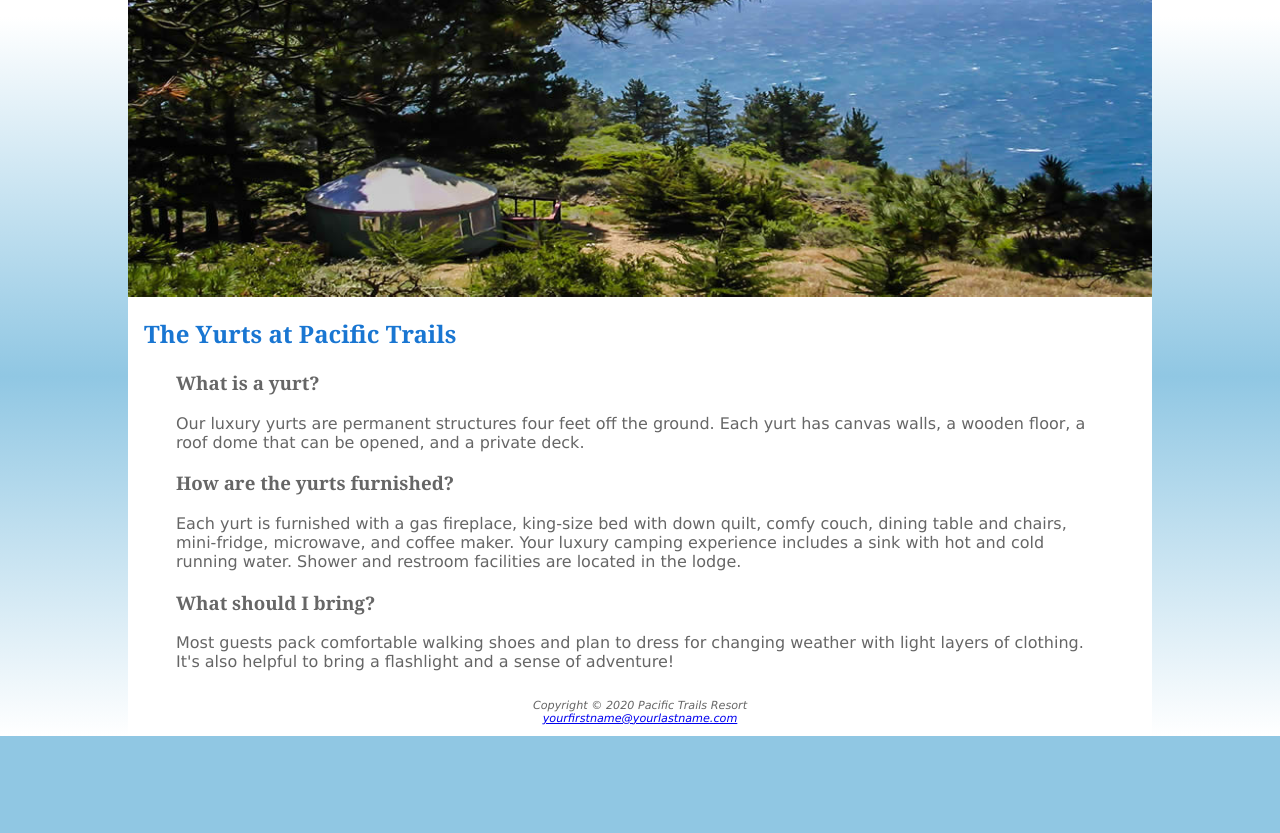
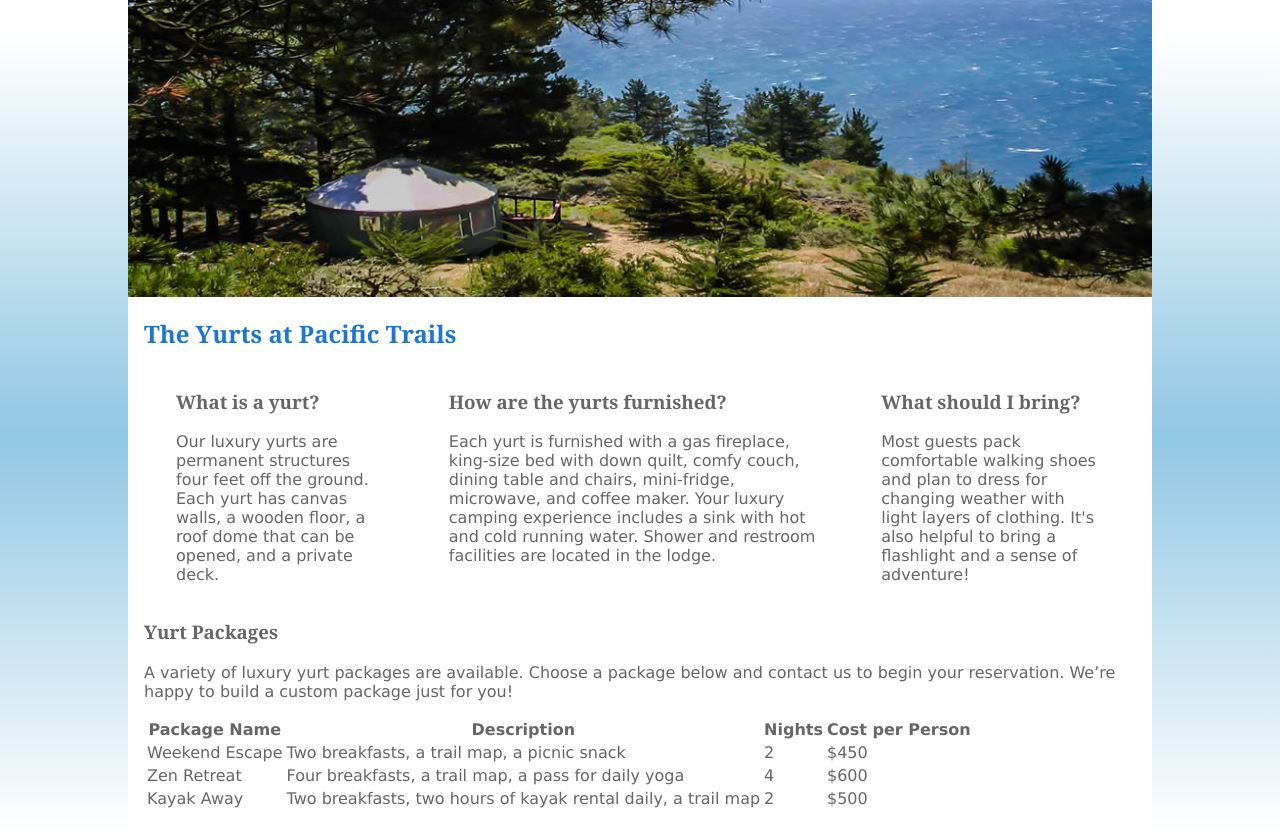
Before and after one commit to nanders11/pacific7, a plain HTML site: page yurts.html in a window 1280 px wide. Shown: the part 163-996 px from the top of the page. Before the commit the page ends 899 px from the top, so only its background shows below. Drawn offline with Linux system fonts and the light colour scheme.

Commit message:
Update yurts.html

```diff
--- a/yurts.html
+++ b/yurts.html
@@ -1,13 +1,12 @@
-
 <!DOCTYPE html>
 <html lang="en">
 <head>
 <title>Pacific Trails Resort :: Yurts</title>
 <meta charset="utf-8">
+<meta name="viewport" content="width=device-width, initial-scale=1.0">
 <link href="pacific.css" rel="stylesheet">
 </head>
 <body>
-<div id="wrapper">
 <header>
 <h1><a href="index.html">Pacific Trails Resort</a></h1>
 </header>
@@ -19,10 +18,12 @@
 <li><a href="reservations.html">Reservations</a></li>
 </ul>
 </nav>
+<div id="wrapper">
 <div id="yurthero">
 </div>
 <main>
 <h2>The Yurts at Pacific Trails</h2>
+<div id="flow">
 <section>
 <h3>What is a yurt?</h3>
 <p>Our luxury yurts are permanent structures four feet off the ground. Each yurt has
@@ -39,11 +40,35 @@ cold running water. Shower and restroom facilities are located in the lodge.</p>
 <p>Most guests pack comfortable walking shoes and plan to dress for changing weather with light layers of clothing.
 It&#39;s also helpful to bring a flashlight and a sense of adventure!</p>
 </section>
+</div>
+<h3>Yurt Packages</h3>
+<p>A variety of luxury yurt packages are available. Choose a package below and contact
+us to begin your reservation. We&rsquo;re happy to build a custom package just for you!</p>
+<table>
+<tr>
+<th>Package Name</th>
+<th>Description</th>
+<th>Nights</th>
+<th>Cost per Person</th>
+</tr>
+<tr>
+<td>Weekend Escape</td>
+<td class="text">Two breakfasts, a trail map, a picnic snack</td>
+<td>2</td>
+<td>$450</td>
+</tr>
+<tr>
+<td>Zen Retreat</td>
+<td class="text">Four breakfasts, a trail map, a pass for daily yoga</td>
+<td>4</td>
+<td>$600</td>
+</tr>
+<tr>
+<td>Kayak Away</td>
+<td class="text">Two breakfasts, two hours of kayak rental daily, a trail map</td>
+<td>2</td>
+<td>$500</td>
+</tr>
+</table>
 </main>
 <footer>
-Copyright &copy; 2020 Pacific Trails Resort<br>
-<a href="mailto:yourfirstname@yourlastname.com">yourfirstname@yourlastname.com</a>
-</footer>
-</div>
-</body>
-</html>
```
